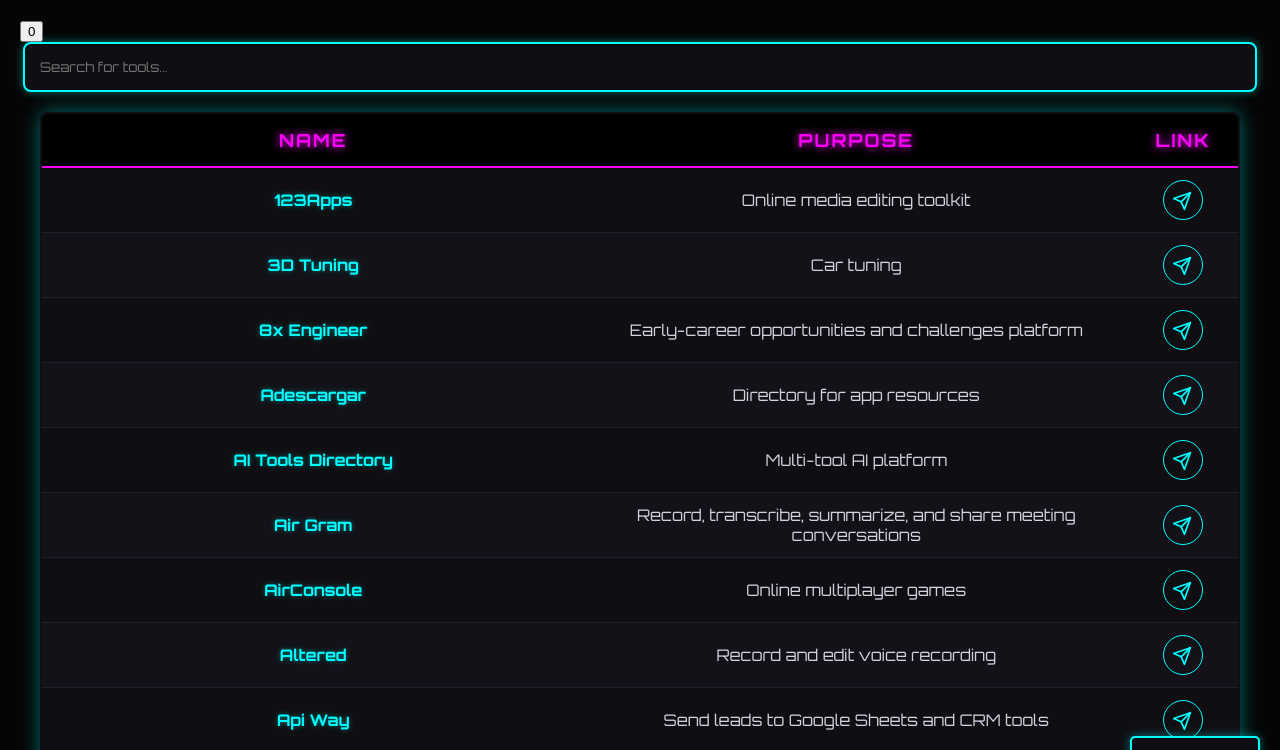
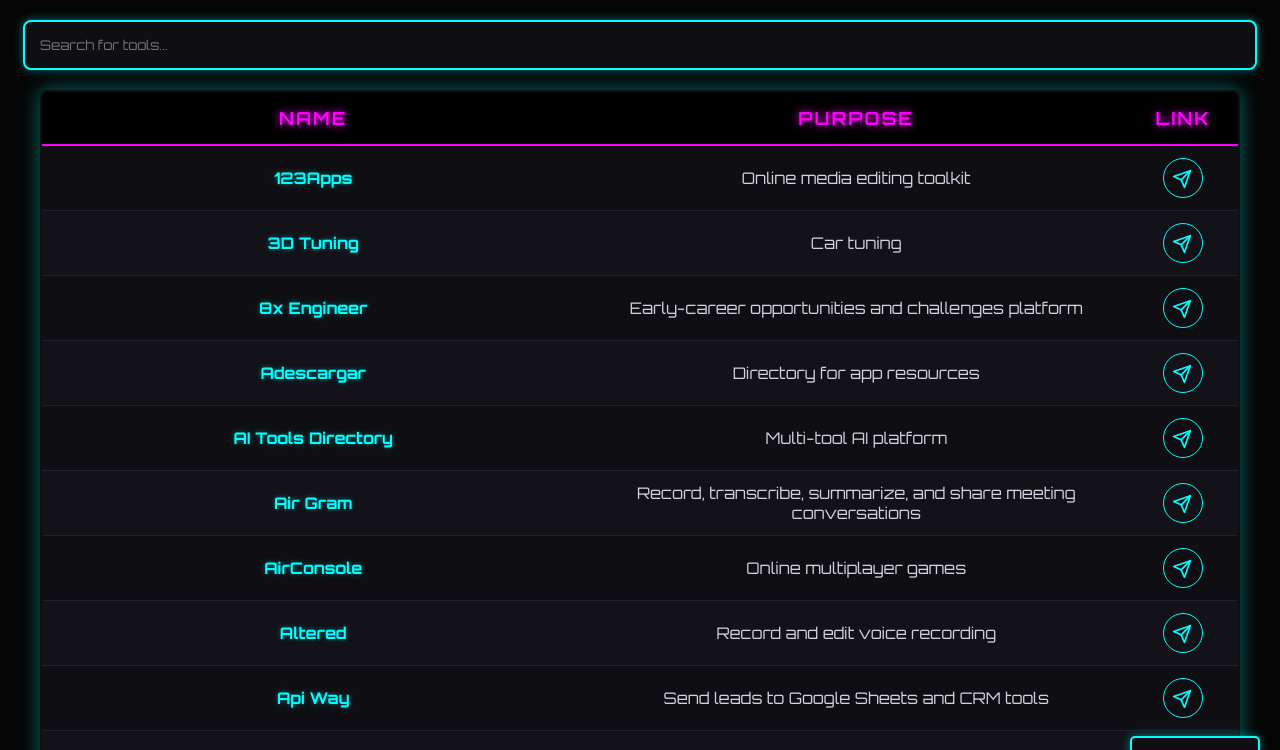
Before and after one commit to tejas-singh-0212/tool-directory, a plain HTML site: page index.html in a window 1280 px wide. Shown: the top 750 px of the page. Drawn offline with Linux system fonts and the light colour scheme.

Commit message:
Revert "add: tool counter"
This reverts commit 276c5a7ae9a9598edaff8f1fcb1b30abab98b317.

```diff
--- a/index.html
+++ b/index.html
@@ -12,7 +12,6 @@
 
 <body>
     <button class="theme-toggle" onclick="toggleTheme()">LIGHT_MODE</button>
-    <button class="tool-counter" aria-label="Number of tools">0</button>
     <input type="text" id="toolSearch" onkeyup="searchTable()" placeholder="Search for tools...">
 
     <table id="myTable">
@@ -20,7 +19,7 @@
             <tr>
                 <th>Name</th>
                 <th>Purpose</th>
-                <th class="copy-col">Link</th>
+            <th class="copy-col">Link</th>
             </tr>
         </thead>
         <tbody id="toolTableBody"></tbody>
```
